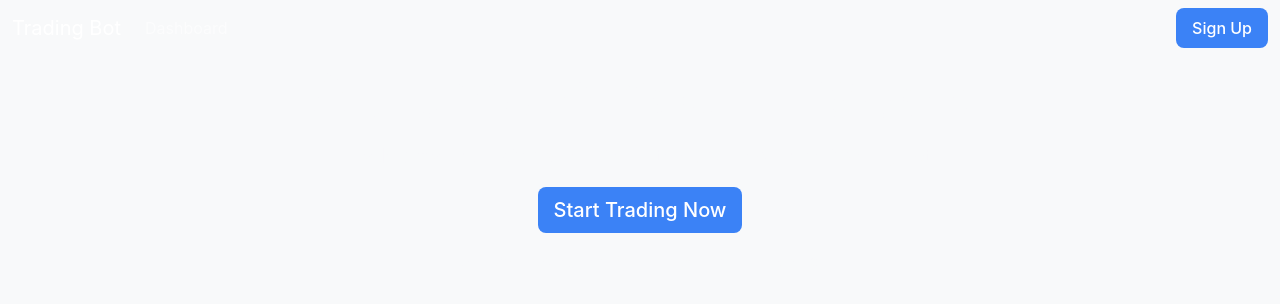
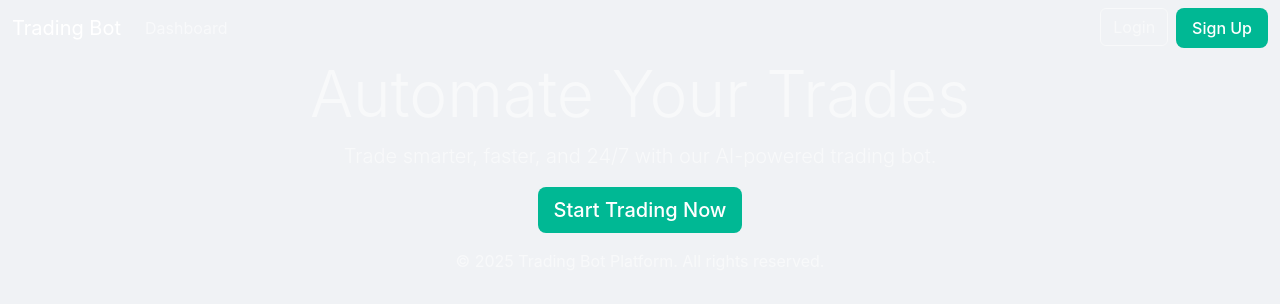
Before and after one commit to yashnair322/pay1, a FastAPI app: page / in a window 1280 px wide. Shown: the top 304 px of the page. Run offline with FastAPI, Linux system fonts and the light colour scheme; some libraries are stand-ins or nearby versions.

Commit message:
Assistant checkpoint: Updated website color theme to lighter trading colors
Assistant generated file changes:
- static/dash.css: Update color theme to lighter trading colors, Update card and background colors

---

User prompt:

it is trading bot website so make the colour theme for it make sure to use light colours

Replit-Commit-Author: Assistant
Replit-Commit-Session-Id: 59423929-a197-44c8-a17a-3a310381dc00

```diff
--- a/static/dash.css
+++ b/static/dash.css
@@ -1,14 +1,18 @@
 :root {
-    --primary-color: #0f172a;
-    --secondary-color: #1e293b;
-    --accent-color: #3b82f6;
-    --text-color: #f8fafc;
+    --primary-color: #2c3e50;
+    --secondary-color: #f8f9fa;
+    --accent-color: #00b894;
+    --text-color: #2d3436;
     --border-radius: 8px;
-    --card-shadow: 0 4px 6px rgba(0, 0, 0, 0.1);
+    --card-shadow: 0 4px 12px rgba(0, 0, 0, 0.08);
+    --success-color: #00b894;
+    --danger-color: #ff7675;
+    --warning-color: #fdcb6e;
+    --info-color: #74b9ff;
 }
 
 body {
-    background-color: #f8f9fa;
+    background-color: #f0f2f5;
     font-family: 'Inter', sans-serif;
     margin: 0;
     padding: 0;
```
